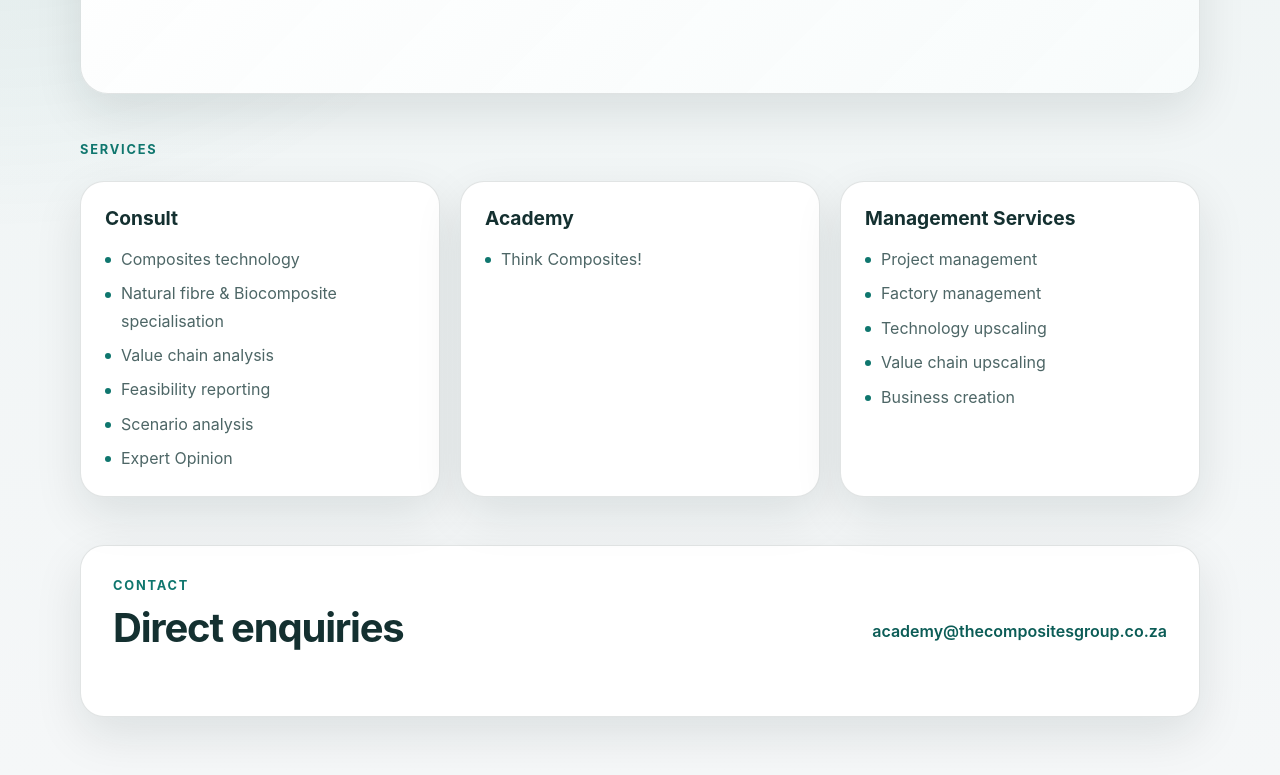
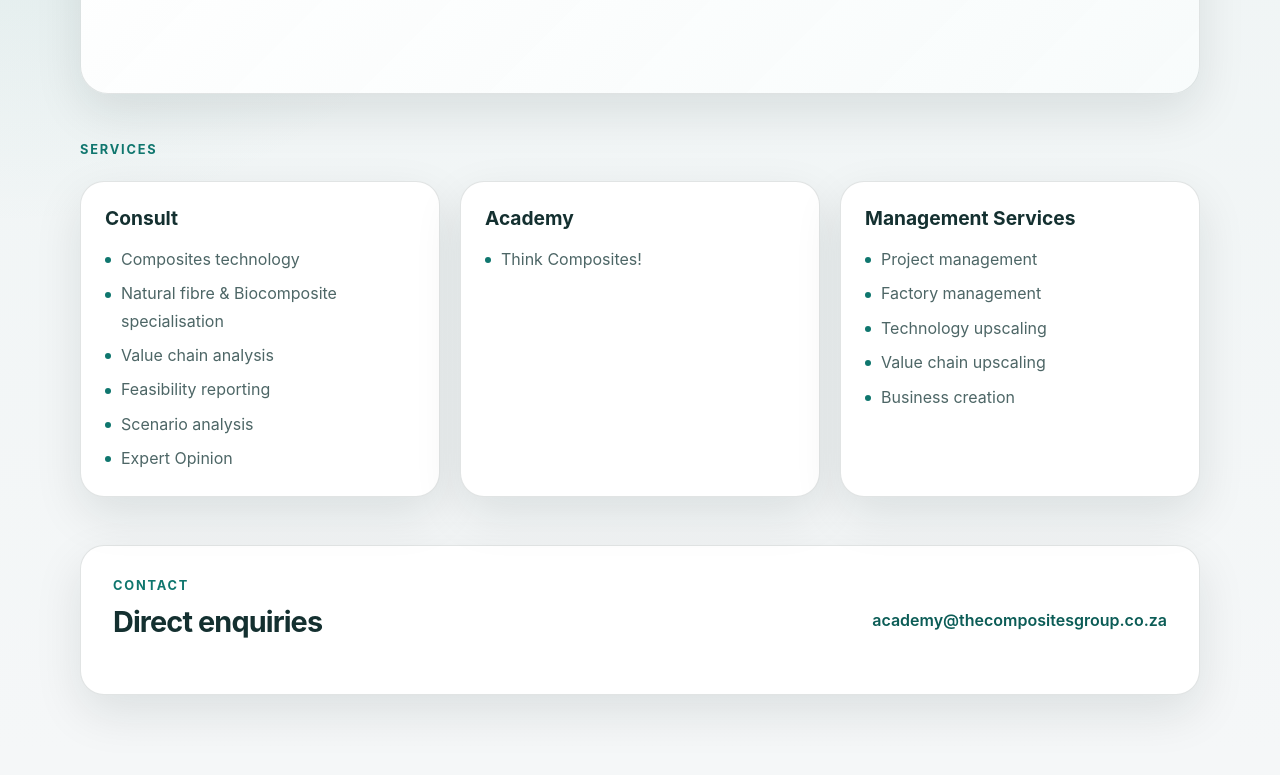
Before and after one commit to TomRadford/TheCompositesGroup, an Astro site: page / in a window 1280 px wide. Shown: the part 367-1142 px from the top of the page. After the commit the page ends 1120 px from the top, so only its background shows below. Built offline with nearby package versions, Linux system fonts and the light colour scheme; Astro itself is replaced by a stand-in of ours.

Commit message:
Update index.astro

```diff
--- a/src/pages/index.astro
+++ b/src/pages/index.astro
@@ -173,6 +173,10 @@ const services = [
         letter-spacing: -0.03em;
     }
 
+    .contact-card h2 {
+        font-size: clamp(1.2rem, 2.6vw, 1.8rem);
+    }
+
     .service-grid {
         display: grid;
         grid-template-columns: repeat(3, minmax(0, 1fr));
```
